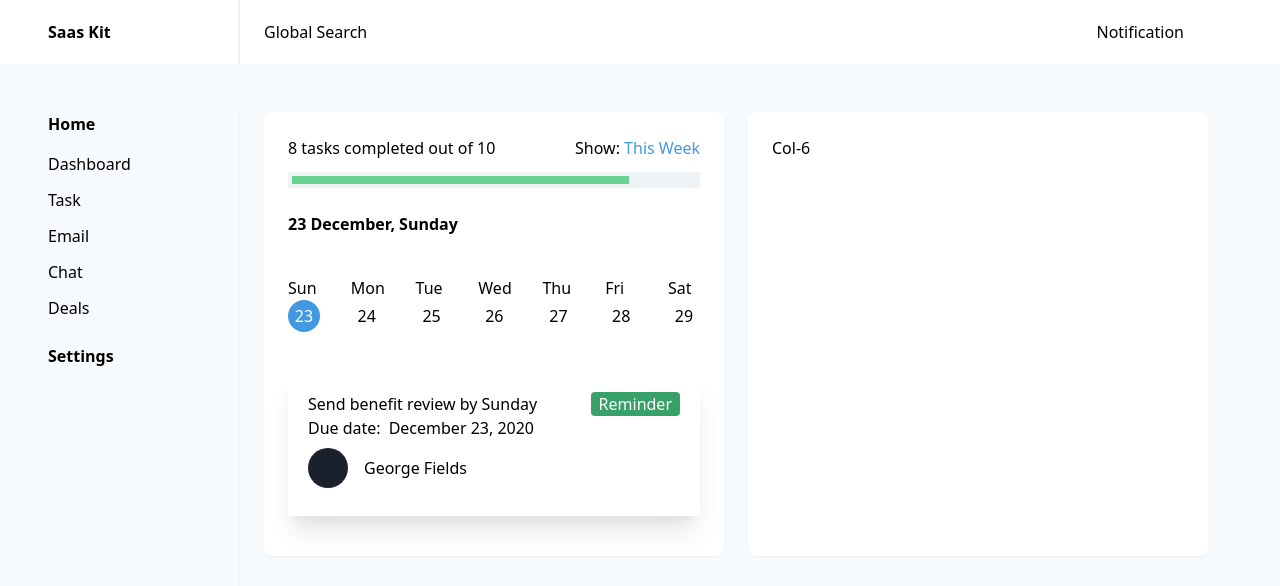
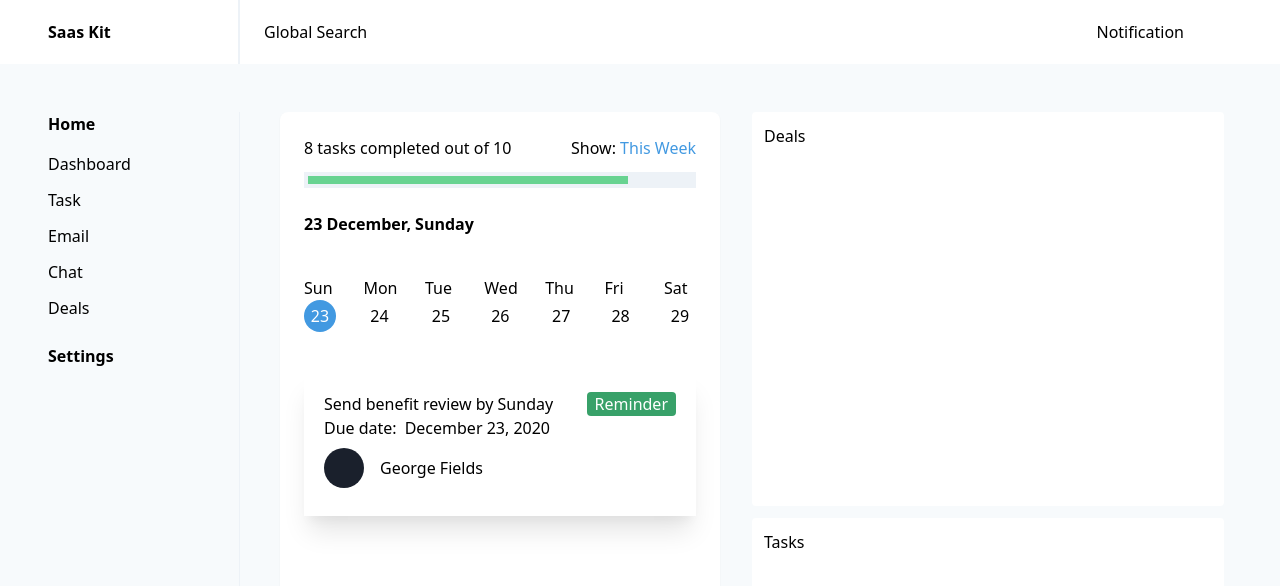
Before and after one commit to Alex-Cosmas/alx, a Nuxt app: page / in a window 1280 px wide. Shown: the top 586 px of the page. Built offline with nearby package versions, Linux system fonts and the light colour scheme.

Commit message:
Sorted Deals and Task Layout

```diff
--- a/pages/index.vue
+++ b/pages/index.vue
@@ -36,11 +36,12 @@
       </div>
       <div class="flex-grow px-6">
         <div>
-          <!-- Grid Columns -->
-          <div class="grid grid-cols-1 sm:grid-cols-2 gap-6">
-            <!--  -->
-            <div class="bg-white rounded-lg shadow-sm">
-              <!--  -->
+          <!-- New Grid Layout -->
+
+          <div>
+            <div class="w-full flex mx-4">
+              <div class="bg-white rounded-lg shadow-sm flex-grow h-screen">
+                <!-- Task Update Component  -->
                 <div class="p-6 ">
                   <div class="mb-3 flex justify-between">
                     <p>8 tasks completed out of 10</p>
@@ -146,12 +147,24 @@
                   </div>
                 </div>
               </div>
-            <!--  -->
-            <div class="bg-white p-6 rounded-lg shadow-sm">
-              <p>Col-6</p>
+
+              <!-- Second Half -->
+
+              <div class="w-1/2 flex flex-col justify-between ml-8">
+                <div class="h-full bg-white rounded p-3 mb-3">
+                  Deals
+                </div>
+                <div class="h-full  bg-white rounded p-3">
+                  Tasks
                 </div>
               </div>
             </div>
+          </div>
+
+          <!--  -->
+        </div>
+
+        <!--  -->
       </div>
     </div>
   </div>
```
Lines whose indentation alone changed are shown as unchanged.
